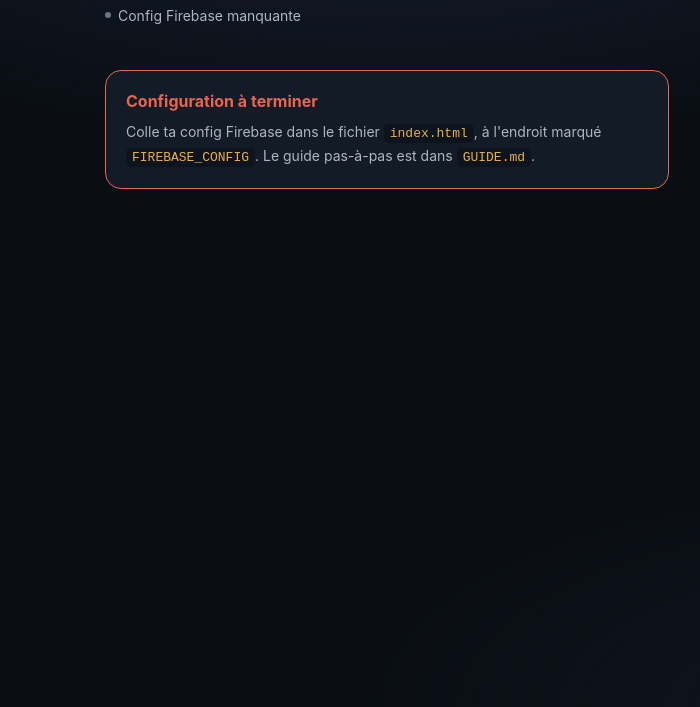
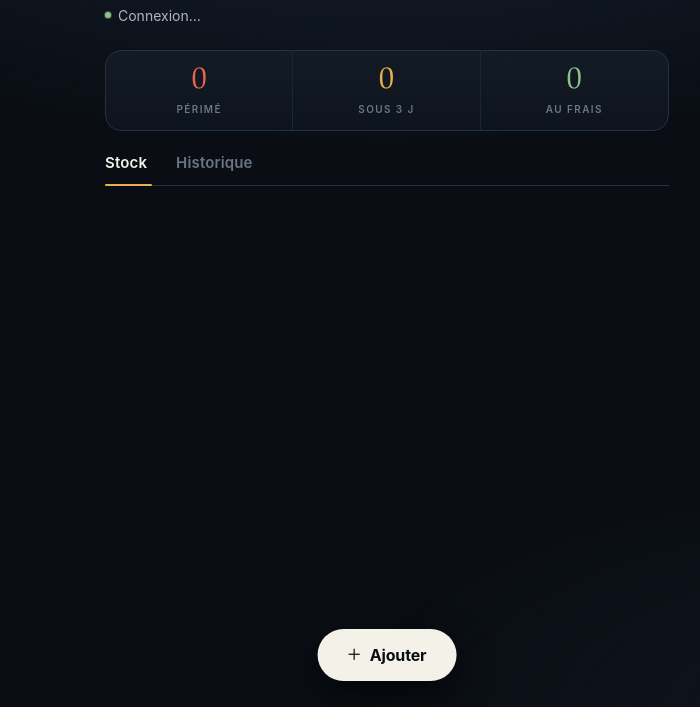
Before and after one commit to adrienbourri-source/Stock-Frigo, a plain HTML site: page index.html in a window 1280 px wide. Shown: the part 93-800 px from the top of the page, without its empty margins (253-953 px from the left). Drawn offline with Linux system fonts and the light colour scheme; no server answers.

Commit message:
Add files via upload

```diff
--- a/index.html
+++ b/index.html
@@ -189,12 +189,12 @@
 //  FIREBASE_CONFIG — COLLE TA CONFIG ICI (voir GUIDE.md, étape 4)
 // ========================================================================
 const firebaseConfig = {
-  apiKey: "À_REMPLACER",
-  authDomain: "À_REMPLACER",
-  projectId: "À_REMPLACER",
-  storageBucket: "À_REMPLACER",
-  messagingSenderId: "À_REMPLACER",
-  appId: "À_REMPLACER"
+  apiKey: "AIzaSyCss0aMdizpncSGGF_7cXinGyTm9RDiw2g",
+  authDomain: "garde-manger-maison.firebaseapp.com",
+  projectId: "garde-manger-maison",
+  storageBucket: "garde-manger-maison.firebasestorage.app",
+  messagingSenderId: "544506210931",
+  appId: "1:544506210931:web:a3ae2ea46b101ff7169806"
 };
 // ========================================================================
 
```
